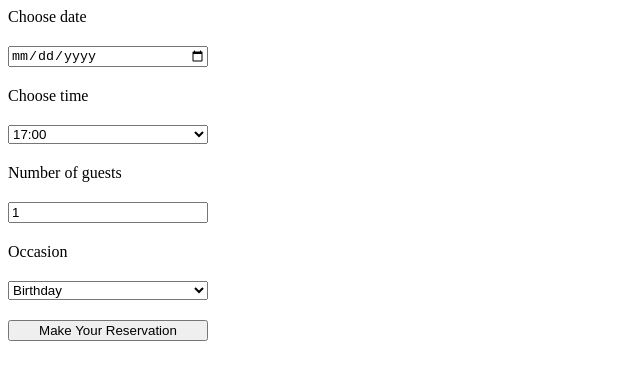
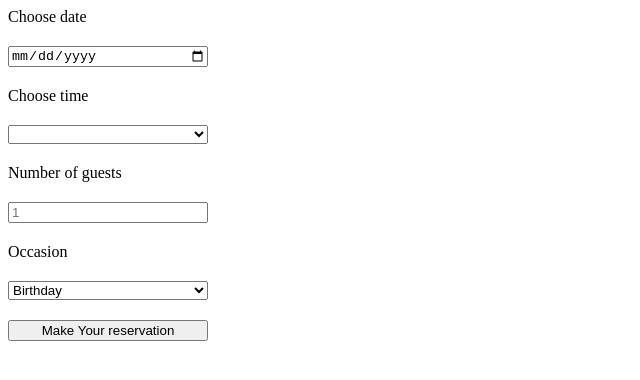
Before and after one commit to fravc/littlelemon, a React (Create React App) app: page /reservations in a window 1280 px wide. Shown: the top 380 px of the page, without its empty margins (0-640 px from the left). Built offline with nearby package versions, Linux system fonts and the light colour scheme.

Commit message:
added the reducer to the reducer

```diff
--- a/src/BookingPage.js
+++ b/src/BookingPage.js
@@ -1,10 +1,4 @@
 import React, { useState, useReducer } from 'react';
-
-const Main = () => {
-  const initializeTimes = () => {
-    // Create the initial state for availableTimes
-    return ['17:00', '18:00', '19:00', '20:00', '21:00', '22:00'];
-  };
 
 const bookingTimesReducer = (state, action) => {
   switch (action.type) {
@@ -17,70 +11,50 @@ const Main = () => {
   }
 };
 
-  const [bookingTimes, dispatchBookingTimes] = useReducer(bookingTimesReducer, [], initializeTimes);
+const Main = () => {
+  const [availableTimes, dispatchAvailableTimes] = useReducer(bookingTimesReducer, []);
 
   const updateTimes = (date) => {
     // Update availableTimes based on the selected date
-    dispatchBookingTimes({ type: 'UPDATE_TIMES', payload: date });
+    dispatchAvailableTimes({ type: 'UPDATE_TIMES', payload: date });
   };
 
   return (
     <div>
       {/* Other content */}
-      <BookingForm bookingTimes={bookingTimes} updateTimes={updateTimes} />
+      <BookingForm availableTimes={availableTimes} updateTimes={updateTimes} />
       {/* Other content */}
     </div>
   );
 };
 
-// BookingForm component remains the same
-const BookingForm = ({ bookingTimes, updateTimes }) => {
+const BookingForm = ({ availableTimes, updateTimes }) => {
   const [date, setDate] = useState('');
-  const [time, setTime] = useState(bookingTimes[0]);
-  const [guests, setGuests] = useState(1);
-  const [occasion, setOccasion] = useState('Birthday');
 
   const handleDateChange = (e) => {
     const selectedDate = e.target.value;
     setDate(selectedDate);
-    updateTimes(selectedDate); // Call the updateTimes function passed from Main component
-  };
-
-  const handleSubmit = (e) => {
-    e.preventDefault();
-    // Handle form submission here (e.g., send data to an API)
+    updateTimes(selectedDate);
   };
 
   return (
-    <form style={{ display: 'grid', maxWidth: '200px', gap: '20px' }} onSubmit={handleSubmit}>
+    <form style={{ display: 'grid', maxWidth: '200px', gap: '20px' }}>
       <label htmlFor="res-date">Choose date</label>
       <input type="date" id="res-date" value={date} onChange={handleDateChange} />
-
       <label htmlFor="res-time">Choose time</label>
-      <select id="res-time" value={time} onChange={(e) => setTime(e.target.value)}>
-        {bookingTimes.map((availableTime) => (
-          <option key={availableTime}>{availableTime}</option>
+      <select id="res-time">
+        {availableTimes.map((time) => (
+          <option key={time}>{time}</option>
         ))}
       </select>
-
       <label htmlFor="guests">Number of guests</label>
-      <input
-        type="number"
-        placeholder="1"
-        min="1"
-        max="10"
-        id="guests"
-        value={guests}
-        onChange={(e) => setGuests(Number(e.target.value))}
-      />
-
+      <input type="number" placeholder="1" min="1" max="10" id="guests" />
       <label htmlFor="occasion">Occasion</label>
-      <select id="occasion" value={occasion} onChange={(e) => setOccasion(e.target.value)}>
+      <select id="occasion">
         <option>Birthday</option>
         <option>Anniversary</option>
       </select>
-
-      <input type="submit" value="Make Your Reservation" />
+      <input type="submit" value="Make Your reservation" />
     </form>
   );
 };
```
Lines whose indentation alone changed are shown as unchanged.
